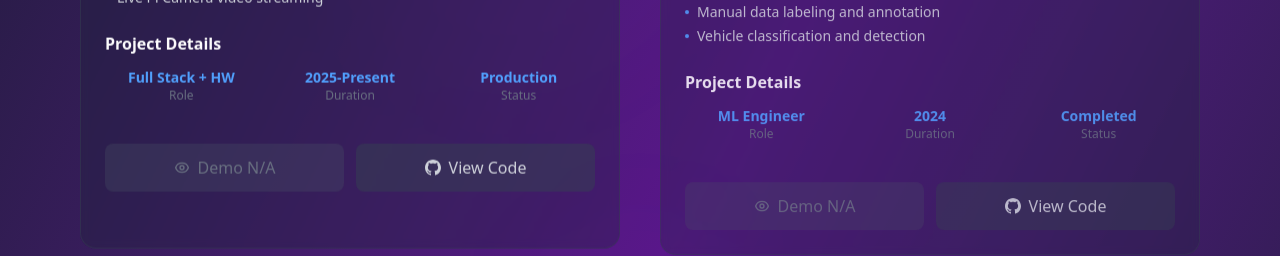
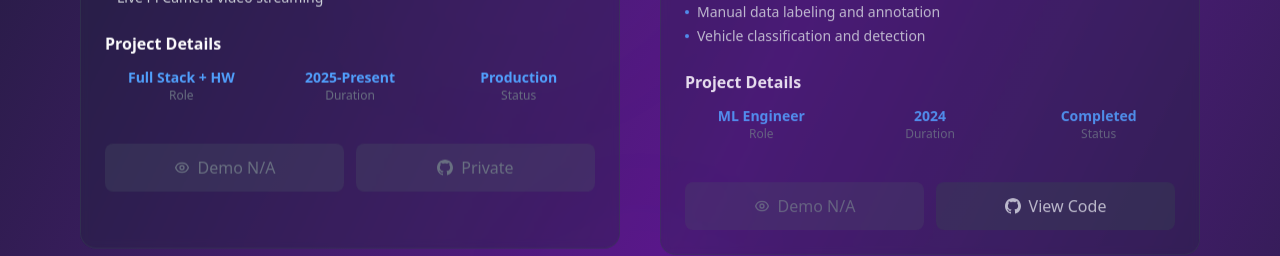
Before and after one commit to Taschai-Srilampung/Portfolio, a React (Vite) app: page / in a window 1280 px wide. Shown: the part 7760-8016 px from the top of the page. Built offline with nearby package versions, Linux system fonts and the light colour scheme.

Commit message:
Disable View Code for private projects

```diff
--- a/src/component/FeaturedProjects.jsx
+++ b/src/component/FeaturedProjects.jsx
@@ -584,6 +584,7 @@ function FeaturedProjects() {
                           Demo N/A
                         </div>
                       )}
+                      {project.githubUrl ? (
                         <a
                           href={project.githubUrl}
                           target="_blank"
@@ -593,6 +594,12 @@ function FeaturedProjects() {
                           <GithubIcon />
                           View Code
                         </a>
+                      ) : (
+                        <div className="flex-1 bg-gray-600/30 text-gray-500 py-3 rounded-lg font-medium flex items-center justify-center gap-2 cursor-not-allowed">
+                          <GithubIcon />
+                          Private
+                        </div>
+                      )}
                     </div>
                   </div>
 
```
Also changed, not shown: 1 other file (tests, documents, lock files or other folders). Lines whose indentation alone changed are shown as unchanged.
